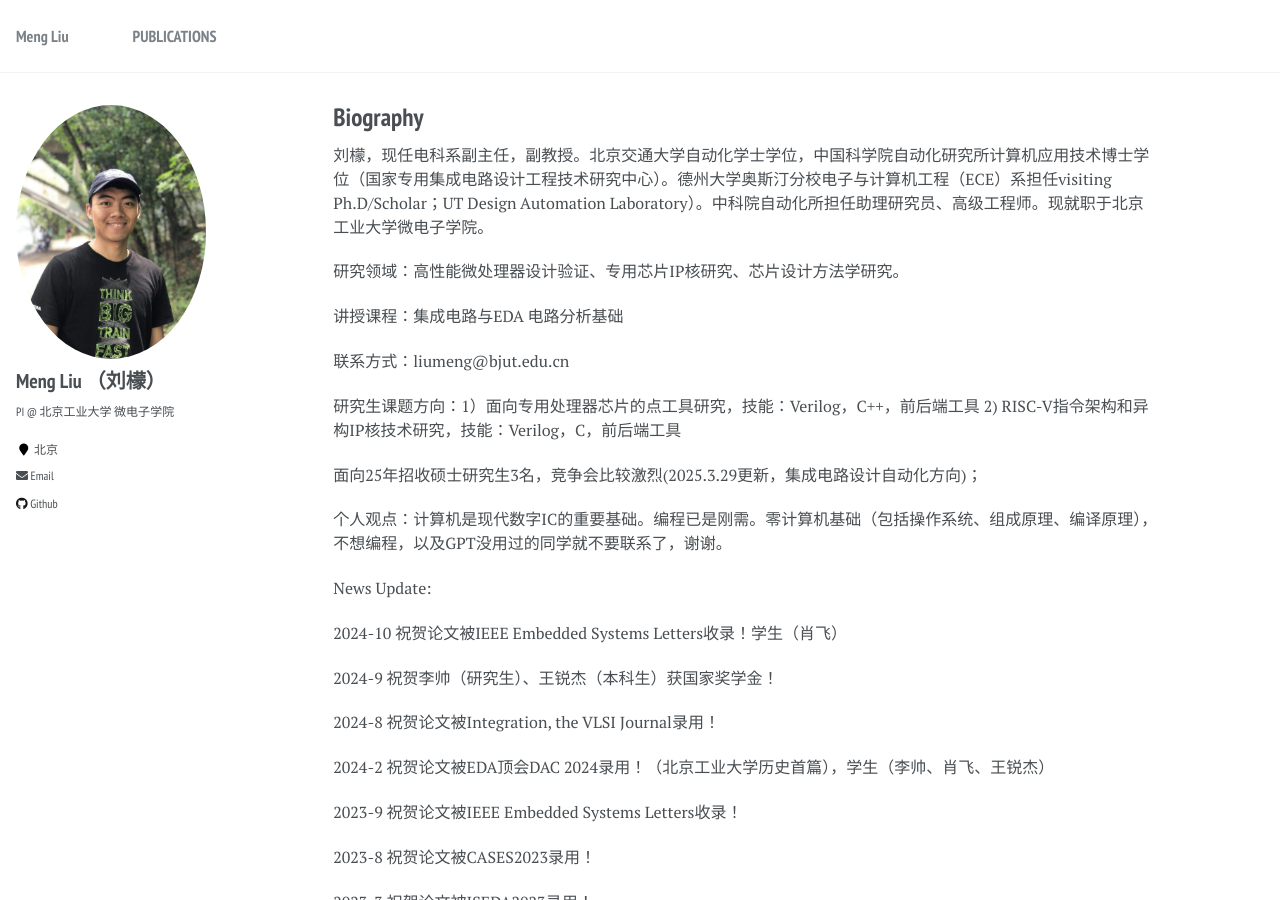
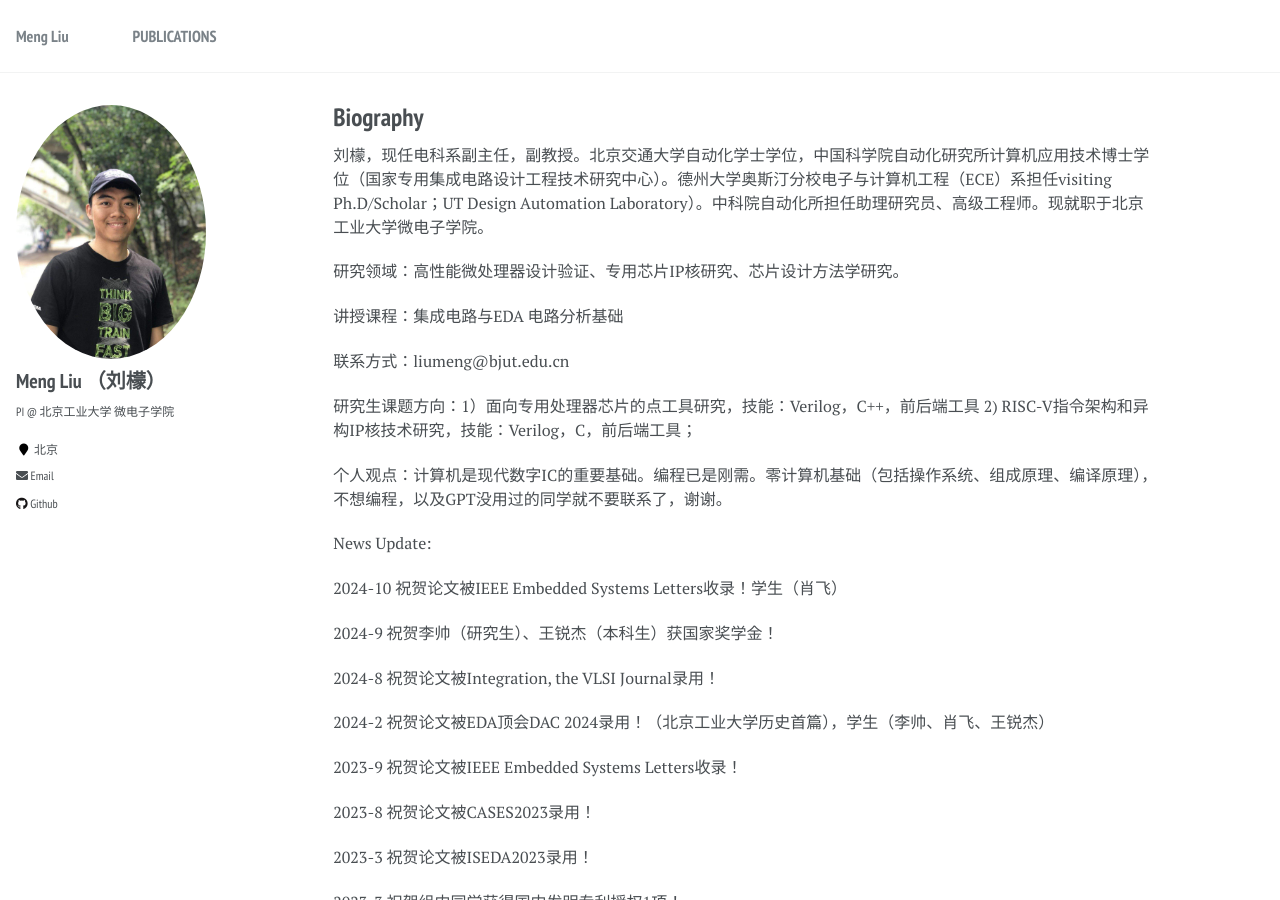
Before and after one commit to liumengbjut/liumengbjut.github.io, a Jekyll site: the page built from _pages/about.md, in a window 1280 px wide and 900 px high. Built offline with Jekyll 4.4.1, drawn with Linux system fonts in a browser that asks for light colours.

Commit message:
Update about.md

```diff
--- a/_pages/about.md
+++ b/_pages/about.md
@@ -19,9 +19,7 @@ redirect_from:
 联系方式：liumeng@bjut.edu.cn
 
 
-研究生课题方向：1）面向专用处理器芯片的点工具研究，技能：Verilog，C++，前后端工具  2) RISC-V指令架构和异构IP核技术研究，技能：Verilog，C，前后端工具
-
-面向25年招收硕士研究生3名，竞争会比较激烈(2025.3.29更新，集成电路设计自动化方向)；
+研究生课题方向：1）面向专用处理器芯片的点工具研究，技能：Verilog，C++，前后端工具  2) RISC-V指令架构和异构IP核技术研究，技能：Verilog，C，前后端工具；
 
 个人观点：计算机是现代数字IC的重要基础。编程已是刚需。零计算机基础（包括操作系统、组成原理、编译原理），不想编程，以及GPT没用过的同学就不要联系了，谢谢。
 
```
